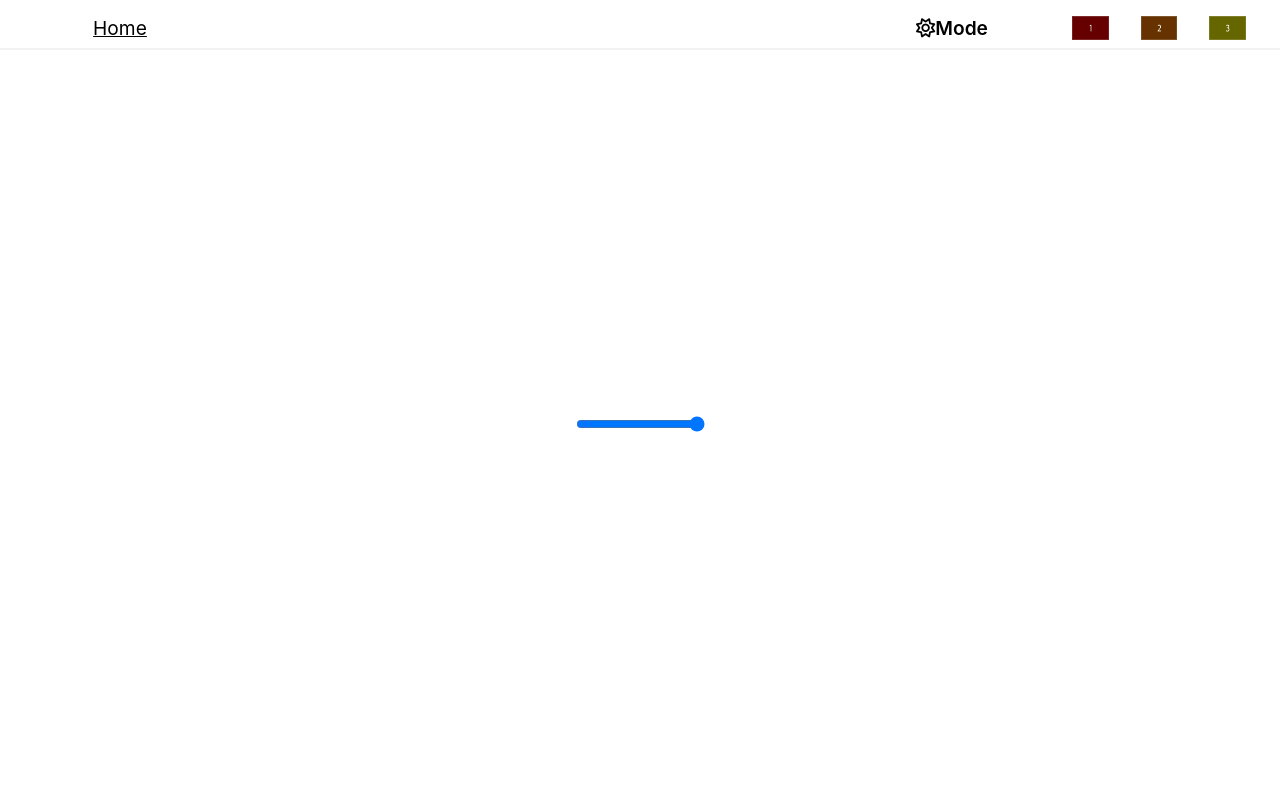
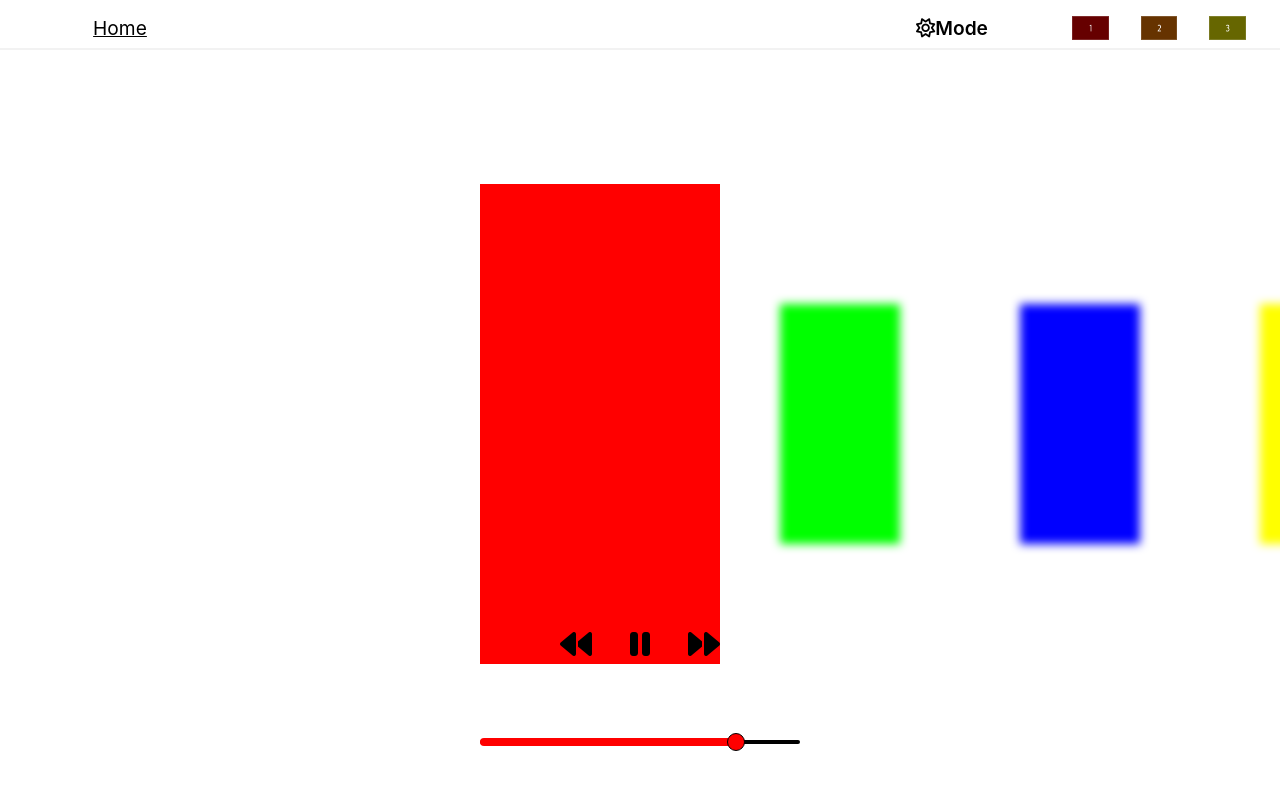
Before and after one commit to Honey-Bi/Portfolio-Web, a React (Create React App) app: page /Project in a window 1280 px wide. Shown: the top 790 px of the page. Built offline with nearby package versions, Linux system fonts and the light colour scheme.

Commit message:
Update Project.tsx

```diff
--- a/src/component/Project.tsx
+++ b/src/component/Project.tsx
@@ -1,25 +1,72 @@
 import Header from './Header';
-import '../css/project.css'
+import '../css/project.css';
+import { useEffect, useState } from 'react';
 
 function Project() {
+    const [play, setPlay] = useState<boolean>(true);
+    const [direction, setDirection] = useState<number>(0);
+    useEffect(() => {
+        const slide:HTMLCollectionOf<Element> = document.getElementsByClassName('slide-item');
+        slide[direction].classList.add('active');
+
+    },[direction]);
+
+    useEffect(() => {
+        const slideId = setInterval(() => {
+            next();
+        }, 1000*10);
+        return () => clearInterval(slideId);
+    });
+
+    const PP = () => {
+        setPlay((prev) => !prev);
+    }
+    const next = () => {
+        const slide:HTMLCollectionOf<Element> = document.getElementsByClassName('slide-item');
+        if (direction < slide.length-1) {
+            slide[direction].classList.remove('active');
+            setDirection((next) => next + 1);
+        }
+    }
+    const prev = () => {
+        if (direction > 0) {
+            const slide:HTMLCollectionOf<Element> = document.getElementsByClassName('slide-item');
+            slide[direction].classList.remove('active');
+            setDirection((prev) => prev - 1);
+        }
+    }
+
     return (
         <div id='main'>
             <Header/>
             <div id="down">
-                <div className="container">
-                    <div className="wrap">
-                        <input
-                            className='slider'
-                            type="range"
-                            min={0}
-                            max={1}
-                            color="gray"
-                            step={0.02}
-                            // value={volume}
-                            // onChange={(event) => {
-                            //     setVolume(event.target.valueAsNumber);
-                            // }}
-                        />
+                <div className="wrap">
+                    <div className="slide" style={{
+                        transform: `translateX(${-15*direction}rem)`
+                    }}>
+                        <div className="slide-item">&nbsp;</div>
+                        <div className="slide-item">&nbsp;</div>
+                        <div className="slide-item">&nbsp;</div>
+                        <div className="slide-item">&nbsp;</div>
+                        <div className="slide-item">&nbsp;</div>
+                    </div>
+                </div>
+                <div className="controller">
+                    <div className="btn-group">
+                        <button onClick={prev}>
+                            <i className="fa-solid fa-backward"></i>
+                        </button>
+                        <button className={play?'active':''} onClick={PP}>
+                            <i className="fa-solid fa-pause"></i>
+                            <i className="fa-solid fa-play"></i>
+                        </button>
+                        <button onClick={next}>
+                            <i className="fa-solid fa-forward"></i>
+                        </button>
+                    </div>
+                    <div className={play?'timer':'timer active'}>
+                        <div id='round' className="round"></div>
+                        <div id='fill' className="fill"></div>
                     </div>
                 </div>
             </div>
```
